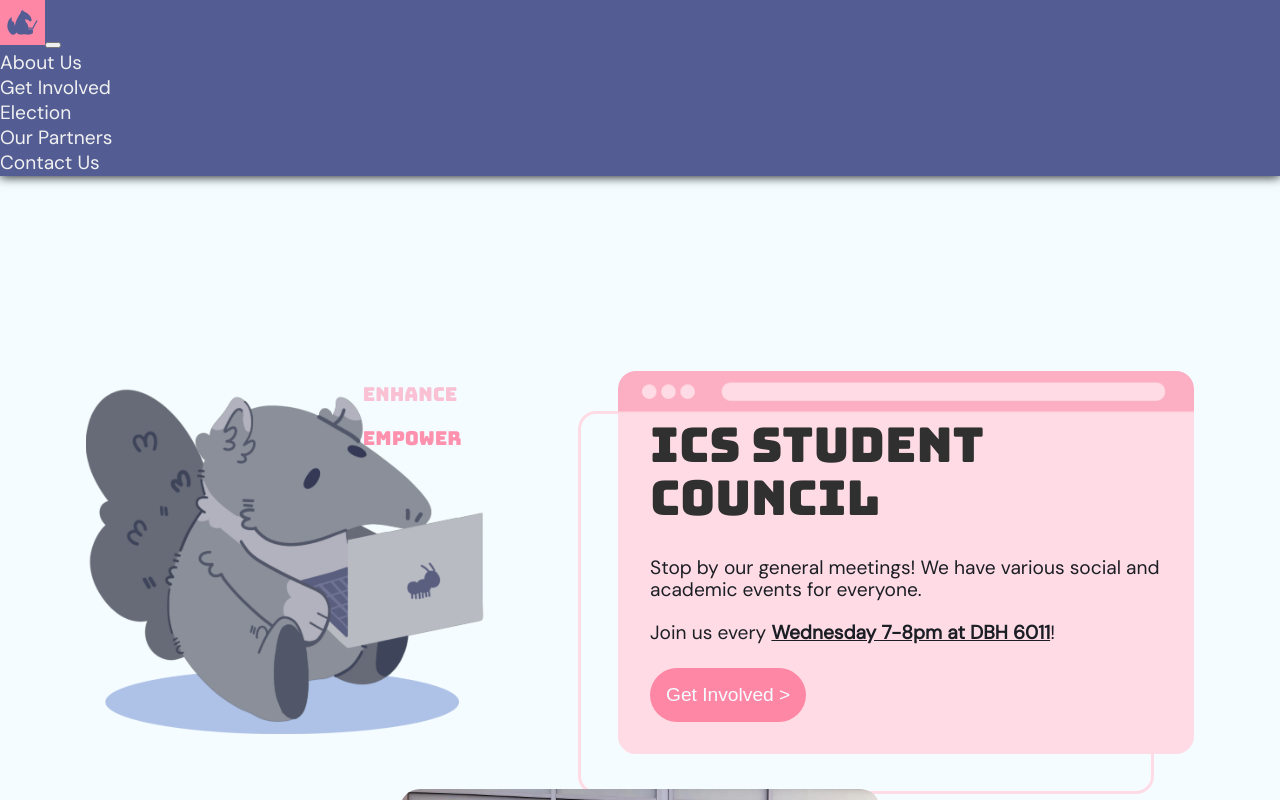
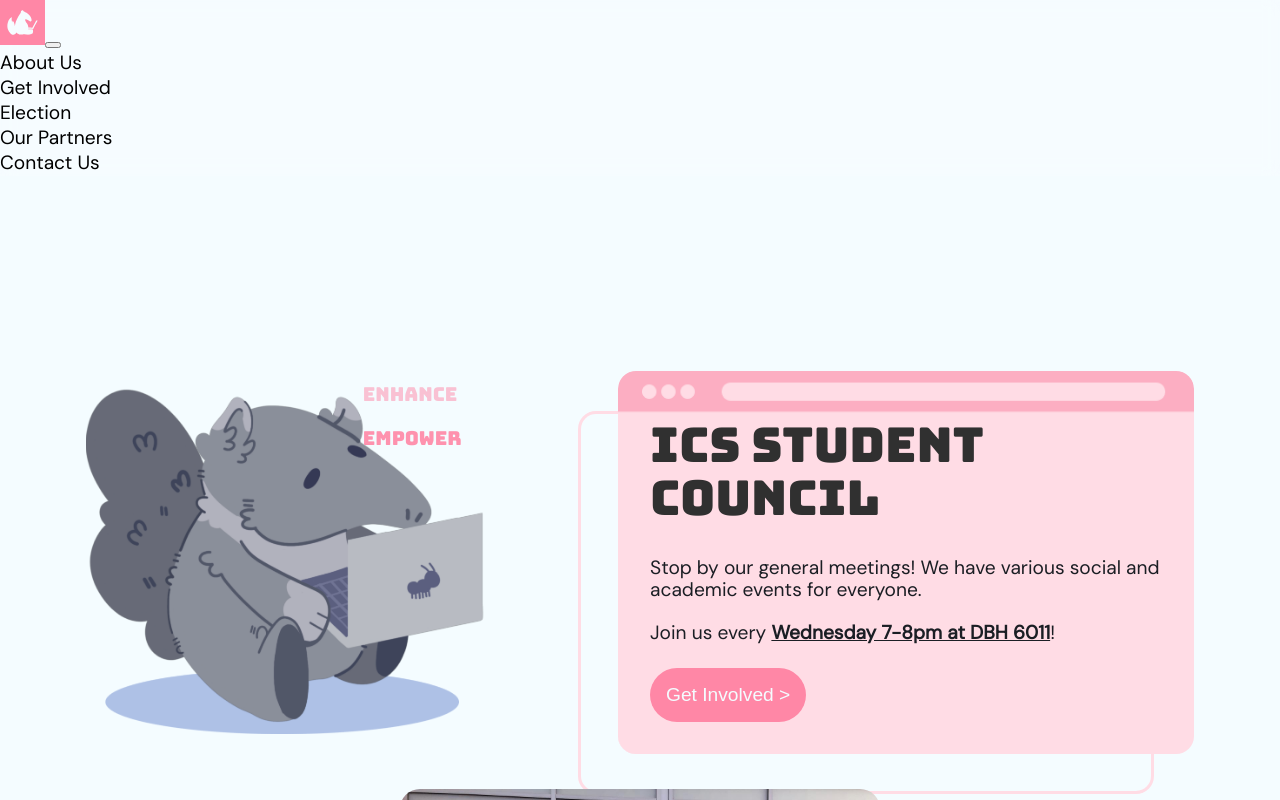
Before and after one commit to icssc/icssc-website, a Next.js app: page / in a window 1280 px wide. Shown: the top 800 px of the page. Built offline with nearby package versions, Linux system fonts and the light colour scheme.

Commit message:
New Navbar Color

```diff
--- a/components/navbar.js
+++ b/components/navbar.js
@@ -2,7 +2,8 @@ import { Nav, Navbar, NavDropdown, NavItem } from "react-bootstrap";
 
 export default function NavBar() {
     return (
-        <Navbar variant="dark" fixed="top" expand="lg" style={{ backgroundColor: "#535D93", boxShadow:"0px .5px 10px"}}>
+        <Navbar variant="dark" fixed="top" expand="lg" style={{ backgroundColor: "#ffffff2e", backdropFilter: "blur(8px)",WebkitBackdropFilter:"blur(11.5px)",
+        msFilter:"blur(11.5px)"}}>
             <Navbar.Brand href="/index">
                 <img
                     src="/assets/img/logo.svg"
--- a/styles/globals.scss
+++ b/styles/globals.scss
@@ -13,8 +13,7 @@
 }
 
 *::-webkit-scrollbar-track {
-  background: $blueberry;
-  border-radius: 2px;
+  background: gray;
 }
 
 *::-webkit-scrollbar-thumb {
@@ -40,7 +39,7 @@ body {
 }
 
 .nav-link, .navbar-nav{
-  color: $white!important;
+  color: black!important;
   font-size: 1.2rem;
 }
 
```
